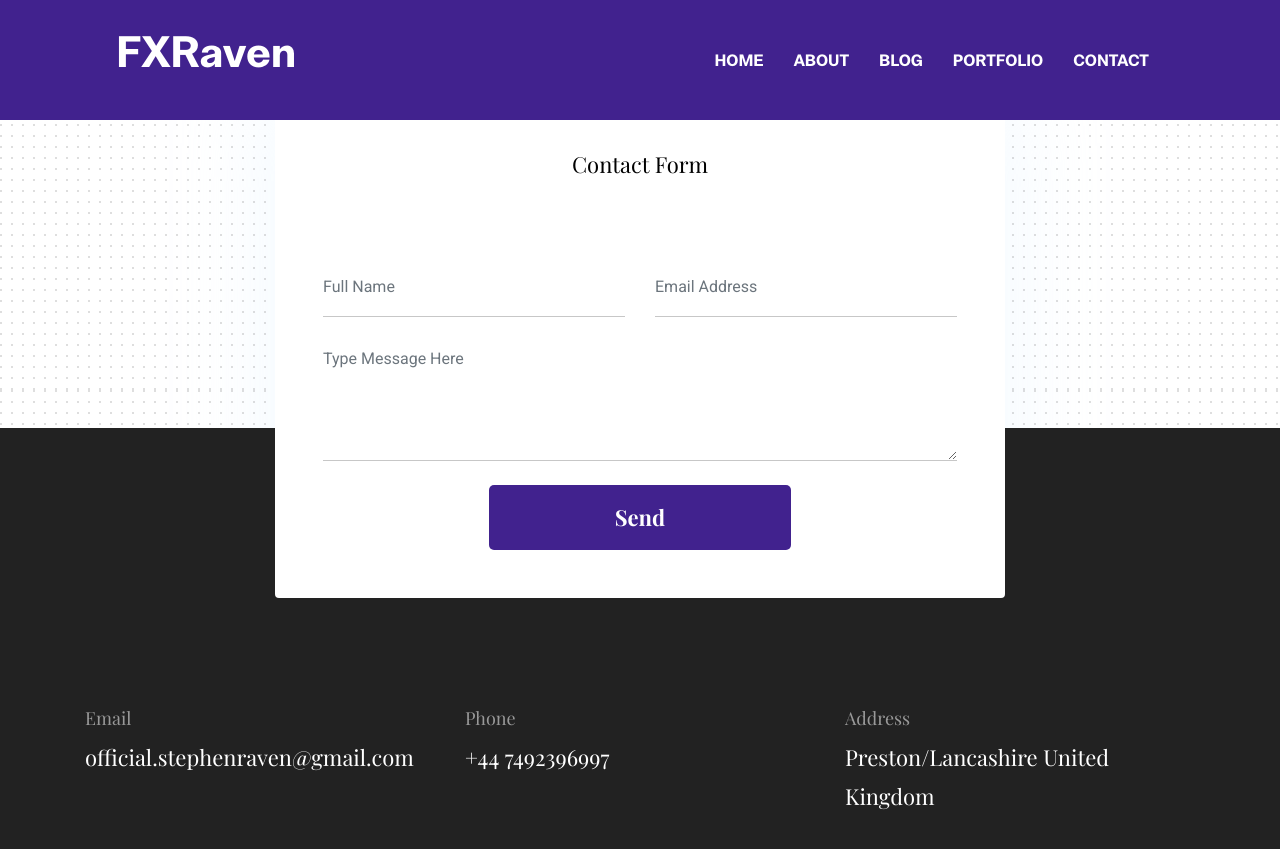
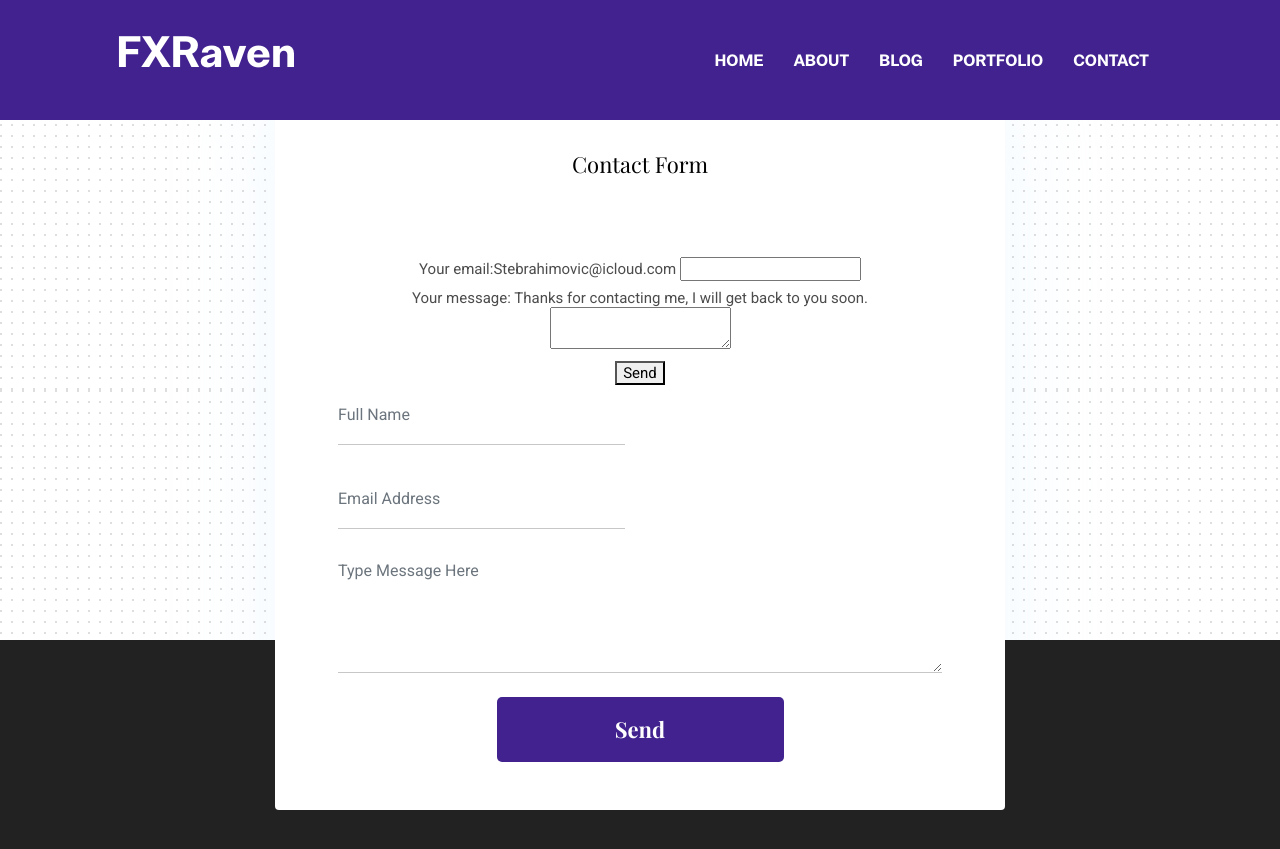
Before and after one commit to Vision-Live/FXRaven, a Jekyll site: the page built from index.html, in a window 1280 px wide and 900 px high, scrolled down 6275 px. Shown: the top 849 px of the window. Built offline with Jekyll 4.4.1, drawn with Linux system fonts in a browser that asks for light colours.

Commit message:
Update contact-section.html

```diff
--- a/_includes/contact-section.html
+++ b/_includes/contact-section.html
@@ -8,7 +8,22 @@
       <div class="col-lg-8 mx-auto">
         <div class="bg-white rounded text-center p-5 shadow-down">
           <h4 class="mb-80">Contact Form</h4>
-          <form action="https://formspree.io/f/xleznyar{{ site.data.settings.contact-email }}" method="POST" class="row">
+         <form
+  action="https://formspree.io/f/xrgdyybq"
+  method="POST"
+>
+  <label>
+    Your email:Stebrahimovic@icloud.com
+    <input type="email" name="email">
+  </label>
+  <label>
+    Your message: Thanks for contacting me, I will get back to you soon.
+    <textarea name="message"></textarea>
+  </label>
+
+  <!-- your other form fields go here -->
+  <button type="submit">Send</button>
+
             <div class="col-md-6">
               <input type="text" id="name" name="name" placeholder="Full Name" class="form-control px-0 mb-4">
             </div>
@@ -22,6 +37,7 @@
             <div class="col-lg-6 col-10 mx-auto">
               <button type="submit" class="btn btn-primary w-100">send</button>
             </div>
+
           </form>
         </div>
       </div>
```
